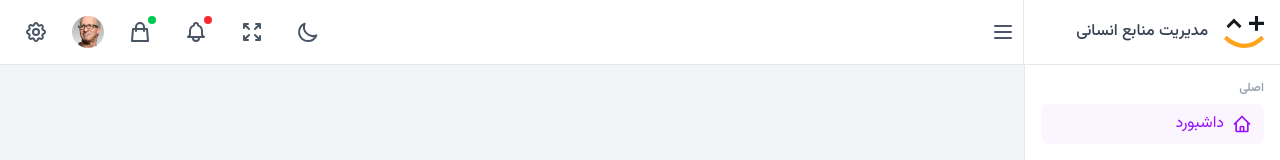
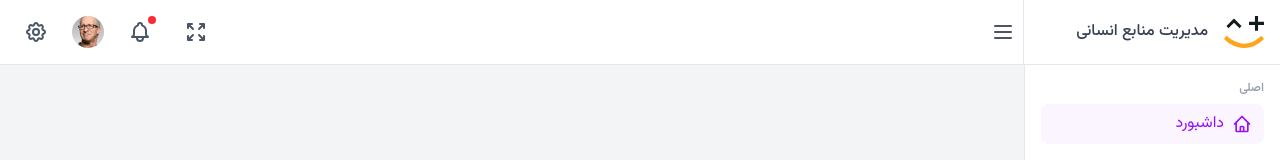
Before and after one commit to espitman/jbm-hr-admin, a Nuxt app: page / in a window 1280 px wide. Shown: the top 160 px of the page. Built offline with nearby package versions, Linux system fonts and the light colour scheme.

Commit message:
refactor: remove theme-toggle and messages-btn from TopNav

```diff
--- a/components/TopNav.vue
+++ b/components/TopNav.vue
@@ -15,11 +15,6 @@
             </svg>
           </button>
           <div class="flex-1"></div>
-          <button id="theme-toggle" class="p-2 rounded-lg text-gray-600 hover:bg-gray-100 cursor-pointer">
-            <svg class="h-6 w-6" fill="none" viewBox="0 0 24 24" stroke="currentColor">
-              <path stroke-linecap="round" stroke-linejoin="round" stroke-width="2" d="M20.354 15.354A9 9 0 018.646 3.646 9.003 9.003 0 0012 21a9.003 9.003 0 008.354-5.646z" />
-            </svg>
-          </button>
           <button id="layout-toggle" class="p-2 rounded-lg text-gray-600 hover:bg-gray-100 cursor-pointer" @click="toggleFullscreen">
             <svg v-if="!isFullscreen" class="h-6 w-6" fill="none" viewBox="0 0 24 24" stroke="currentColor">
               <path stroke-linecap="round" stroke-linejoin="round" stroke-width="2" d="M4 8V4m0 0h4M4 4l5 5m11-1V4m0 0h-4m4 0l-5 5M4 16v4m0 0h4m-4 0l5-5m11 5l-5-5m5 5v-4m0 4h-4" />
@@ -34,12 +29,6 @@
                 <path stroke-linecap="round" stroke-linejoin="round" stroke-width="2" d="M15 17h5l-1.405-1.405A2.032 2.032 0 0118 14.158V11a6.002 6.002 0 00-4-5.659V5a2 2 0 10-4 0v.341C7.67 6.165 6 8.388 6 11v3.159c0 .538-.214 1.055-.595 1.436L4 17h5m6 0v1a3 3 0 11-6 0v-1m6 0H9" />
               </svg>
               <span class="absolute top-1 right-1 h-2 w-2 bg-red-500 rounded-full"></span>
-            </button>
-            <button id="messages-btn" class="relative p-2 rounded-lg text-gray-600 hover:bg-gray-100 cursor-pointer">
-              <svg class="h-6 w-6" fill="none" viewBox="0 0 24 24" stroke="currentColor">
-                <path stroke-linecap="round" stroke-linejoin="round" stroke-width="2" d="M16 11V7a4 4 0 00-8 0v4M5 9h14l1 12H4L5 9z" />
-              </svg>
-              <span class="absolute top-1 right-1 h-2 w-2 bg-green-500 rounded-full"></span>
             </button>
             <button id="profile-btn" class="flex items-center space-x-2 cursor-pointer">
               <img class="h-8 w-8 rounded-full" src="~/public/images/avatar.jpg" alt="User avatar" />
```
